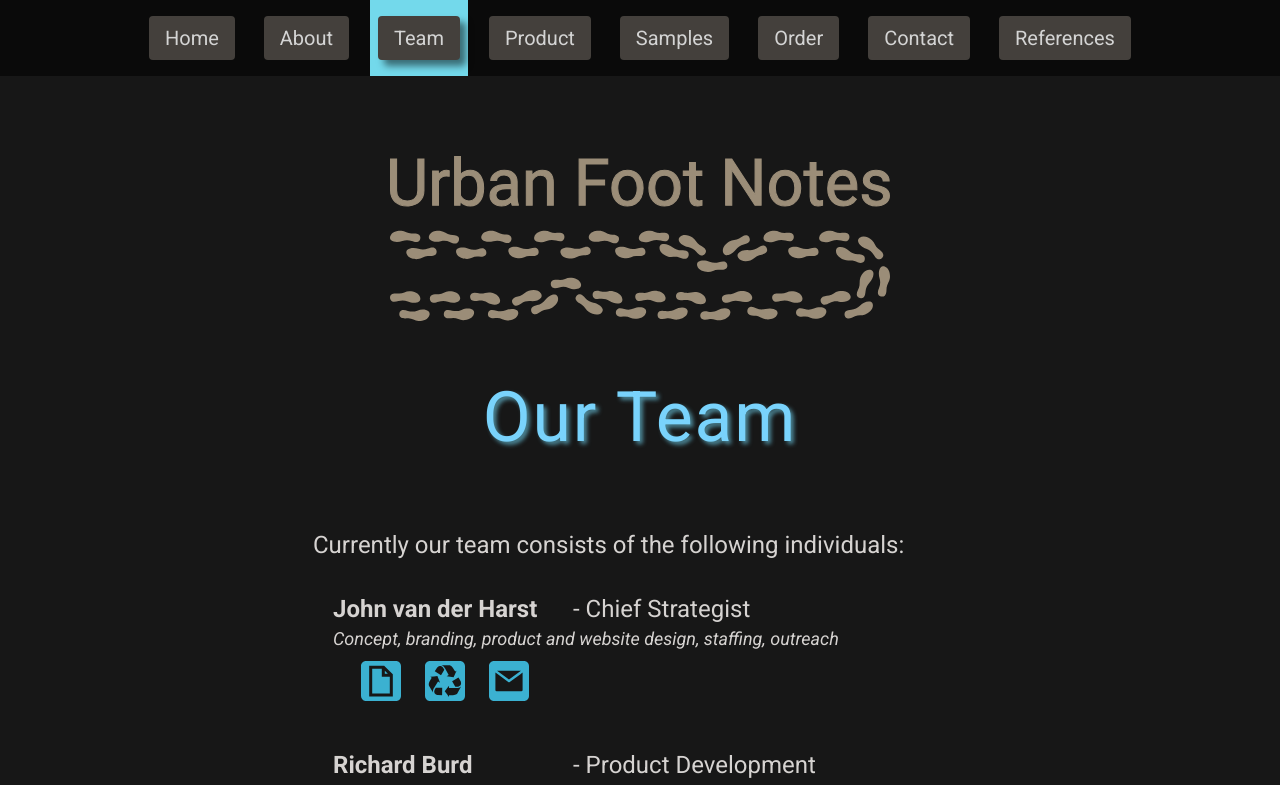
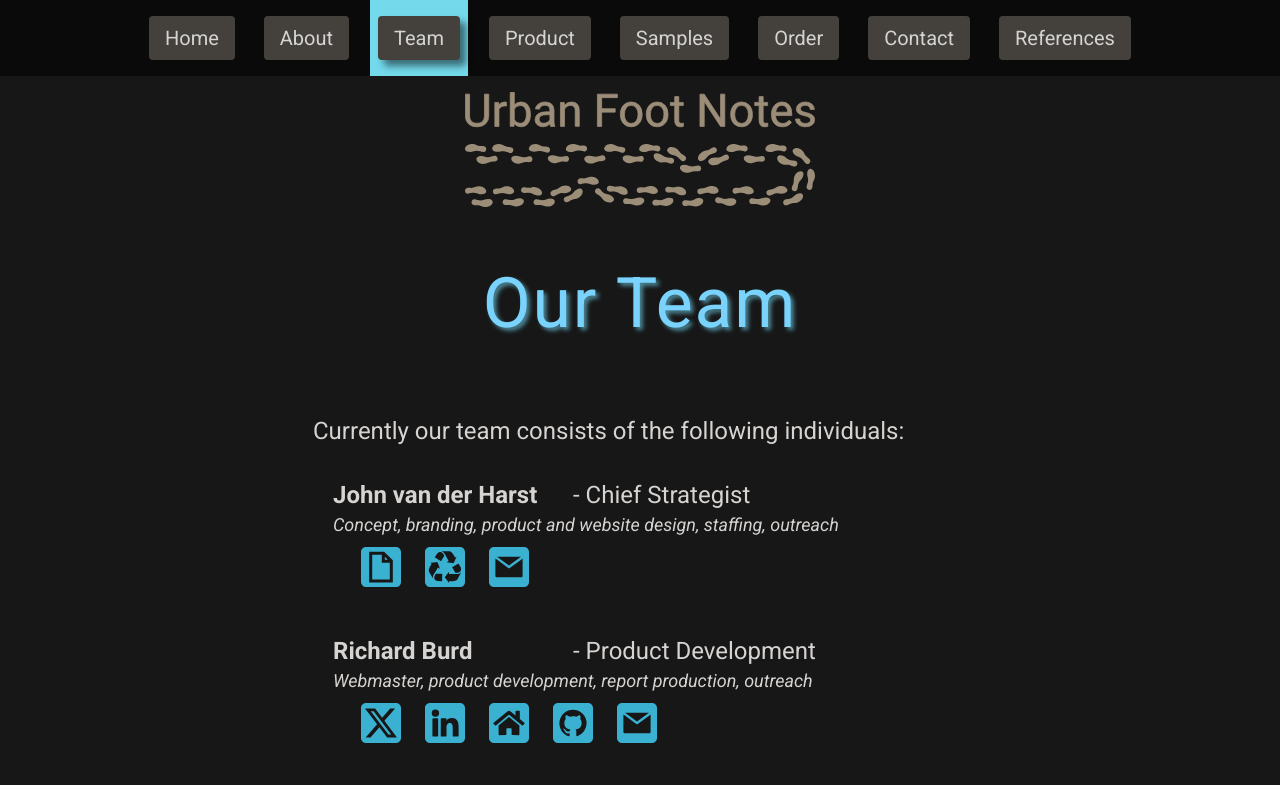
Before and after one commit to Richard-Burd/urban-footnotes-landing, a Next.js app: page /team in a window 1280 px wide. Shown: the top 785 px of the page. Built offline with nearby package versions, Linux system fonts and the light colour scheme; a web font is replaced by a local one.

Commit message:
page header logo

```diff
--- a/components/PageHeaderLogo.js
+++ b/components/PageHeaderLogo.js
@@ -2,12 +2,12 @@ import Image from "next/image";
 
 export default function PageHeaderLogo() {
   return (
-    <div className="mx-4 mt-20 flex justify-center">
+    <div className="mx-4 mt-4 flex justify-center">
       <Image
         src="/images/ufn-logo-light.svg"
         alt="Urban Cruise Ship Logo"
-        width={500}
-        height={164.65}
+        width={350}
+        height={0}
         unoptimized={true}
         style={{ minWidth: "100px", opacity: 0.7 }}
       />
```
